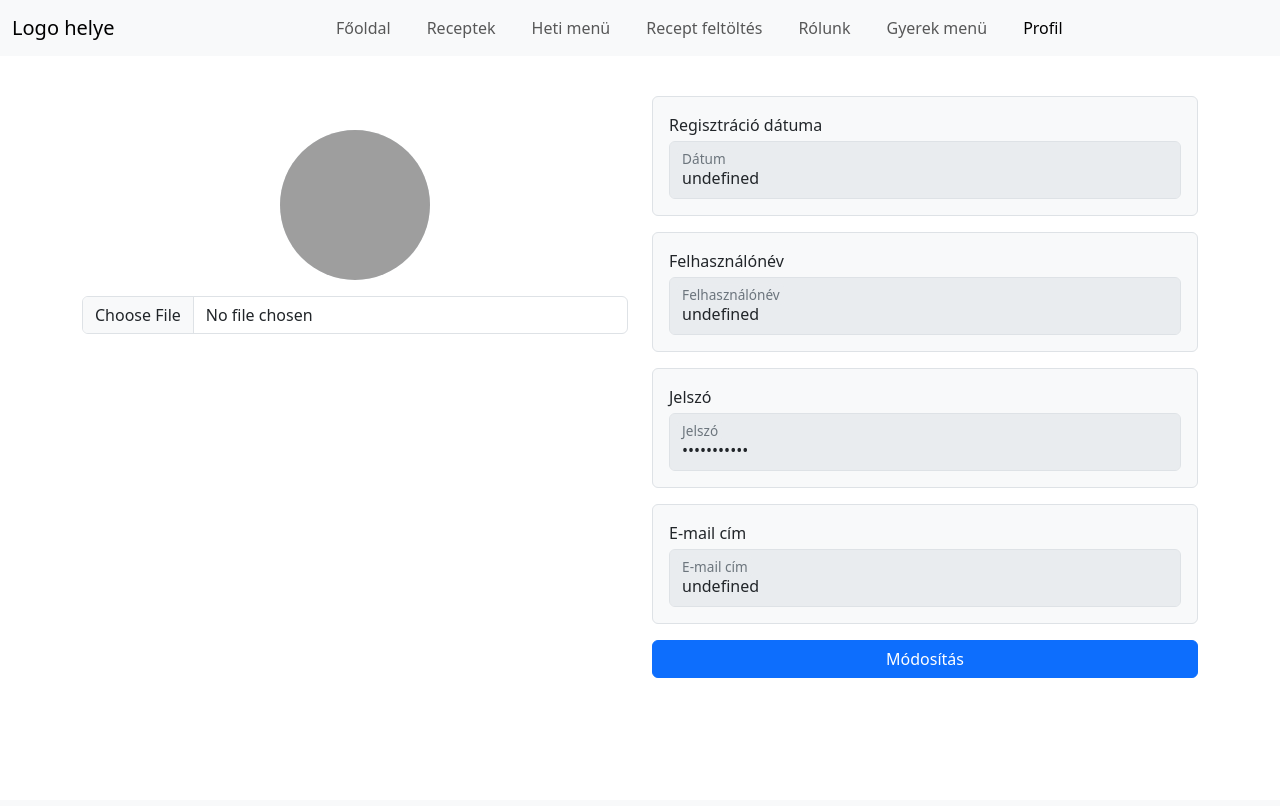
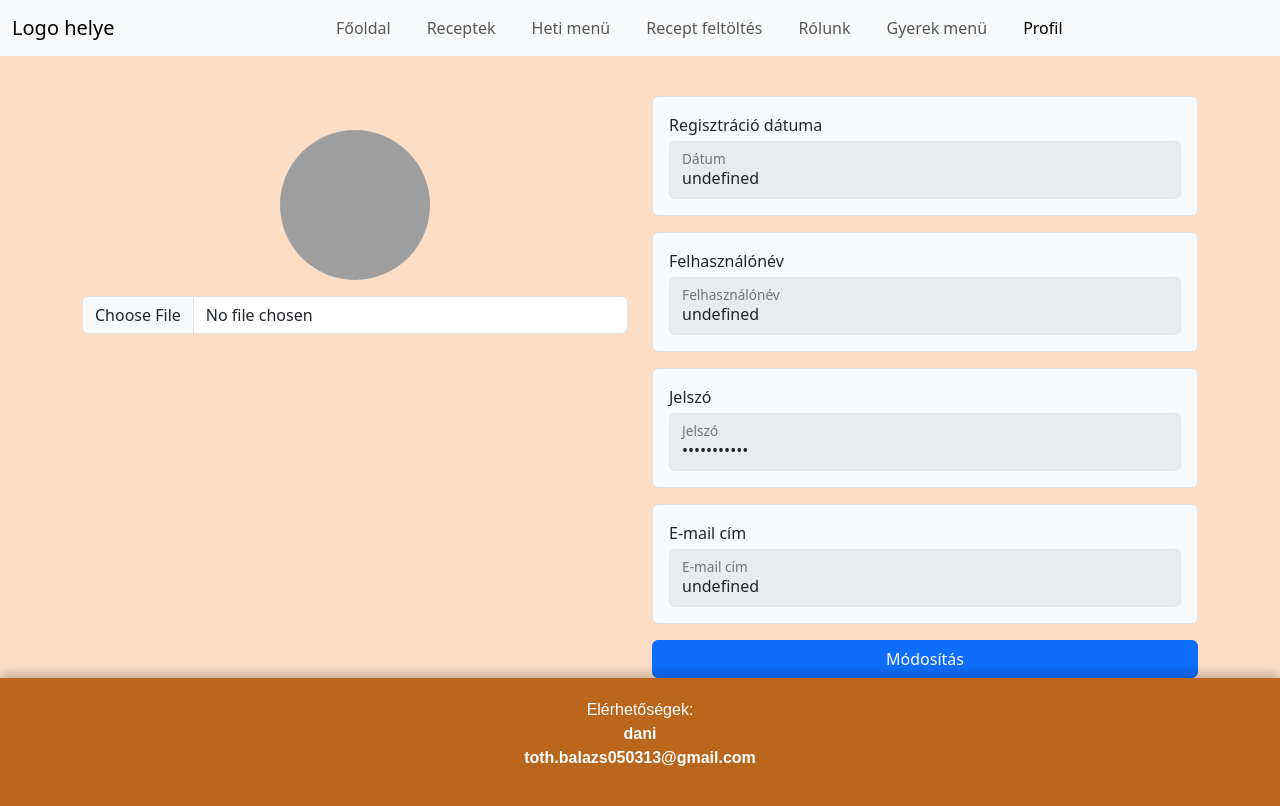
Before and after one commit to SzucsDani1/Vizsgaremek, a PHP site: page /profilszerkeszto.php in a window 1280 px wide. Before the commit the page ends 678 px from the top, so only its background shows below. Run offline with PHP 8.4, Linux system fonts and the light colour scheme; data that the repository does not hold is empty; grey boxes are pictures that could not be loaded.

Commit message:
kicsi dizájn + footer

```diff
--- a/profilszerkeszto/profilszerkeszto.css
+++ b/profilszerkeszto/profilszerkeszto.css
@@ -49,3 +49,40 @@
     height: 100%;
     object-fit: cover;
 }
+
+
+html{
+    height: 100%;
+    margin: 0;
+    padding: 0;
+    display: flex;
+    flex-direction: column;
+}
+
+ #body{
+    background-color: rgb(253, 222, 197);
+    height: 100%;
+    margin: 0;
+    padding: 0;
+    display: flex;flex-direction: column;
+}
+
+ .footer {
+    background:  rgb(186, 102, 28);
+    color: white;
+    text-align: center;
+    padding: 20px;
+    font-family: 'Poppins', sans-serif;
+    margin-top: auto;
+    box-shadow: 0px -5px 10px rgba(0, 0, 0, 0.2);
+}
+
+.footer a {
+    color: white;
+    text-decoration: none;
+    font-weight: bold;
+}
+
+.footer a:hover {
+    text-decoration: underline;
+}
--- a/profilszerkeszto/profilszerkeszto.php
+++ b/profilszerkeszto/profilszerkeszto.php
@@ -5,7 +5,7 @@
 
 ?>
 <!DOCTYPE html>
-<html lang="en">
+<html lang="hu">
 <head>
     <meta charset="UTF-8">
     <meta name="viewport" content="width=device-width, initial-scale=1.0">
@@ -13,7 +13,7 @@
     <link rel="stylesheet" href="profilszerkeszto.css">
     <link href="https://cdn.jsdelivr.net/npm/bootstrap@5.3.3/dist/css/bootstrap.min.css" rel="stylesheet" integrity="sha384-QWTKZyjpPEjISv5WaRU9OFeRpok6YctnYmDr5pNlyT2bRjXh0JMhjY6hW+ALEwIH" crossorigin="anonymous">
 </head>
-<body>
+<body id="body">
 
     <!--START NAVBAR-->
     <nav class="navbar navbar-expand-lg navbar-light bg-light">
@@ -168,6 +168,18 @@
 
     </div>
 
+
+    <footer class="footer">
+        <p>Elérhetőségek:
+          <br>
+          <a href="mailto:">dani</a>
+          <br>
+          <a href="mailto:toth.balazs050313@gmail.com">toth.balazs050313@gmail.com</a>
+      </p>
+
+        <!-- <p>&copy; 2024 Your Company. All rights reserved.</p> -->
+    </footer>
+
     <script src="profilszerkeszto.js"></script>
     <script src="https://cdn.jsdelivr.net/npm/bootstrap@5.3.3/dist/js/bootstrap.bundle.min.js" integrity="sha384-YvpcrYf0tY3lHB60NNkmXc5s9fDVZLESaAA55NDzOxhy9GkcIdslK1eN7N6jIeHz" crossorigin="anonymous"></script>
 </body>
```
